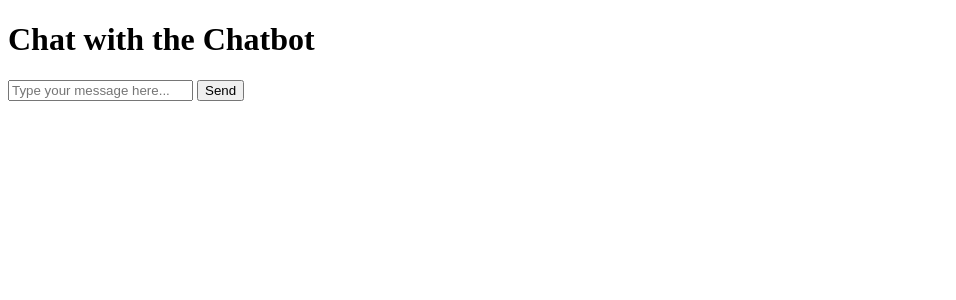
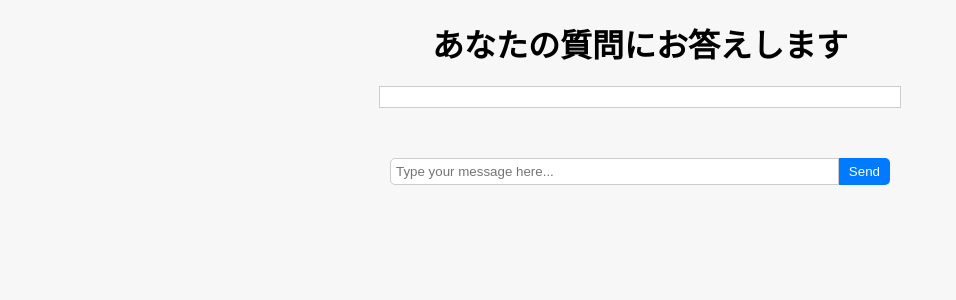
Before and after one commit to shuhei61/introduce, a Django app: page /chat in a window 1280 px wide. Shown: the top 300 px of the page, without its empty margins (0-956 px from the left). Run offline with Django 4.2, Linux system fonts and the light colour scheme.

Commit message:
成果発表会用ロジック

```diff
--- a/chat/chatbot_logic.py
+++ b/chat/chatbot_logic.py
@@ -1,25 +1,65 @@
 def get_weather(location: str) -> str:
-    weather = {"weather": "晴れ", "temperature": 38.0}
-    print(f"location: {location} / weather: {weather}")
+    weather = {"weather": "晴れ", "temperature": 30.0}
     return f"{location}の天気は、{weather['weather']}。最高気温は{weather['temperature']}度の見込みだよ。"
 
-def add_reminder(remind_at: str, note: str) -> str:
-    reminder = {"remind_at": remind_at, "note": note}
-    print(f"remind_at: {remind_at} / note: {note} / reminder: {reminder}")
-    return f"{reminder['note']}を、{reminder['remind_at']}にお知らせします。"
+def whats_this() -> str:
+    return f"私は、この日のためにpythonで作成されたchatbotアプリです。\n怠惰な発表者に代わりお返事します。"
+
+def made_by_python() -> str:
+    return f"はい、pythonで作成されました。\nインターネット記事と、この後発表する小関さんにもご協力いただき作成できました。"
+
+def hard() -> str:
+    return "一番大変だったのは環境系のエラーが出たときとのことです。"
+
+def how_long() -> str:
+    return "オリジナルアプリの作成に2～3週間。\n私の作成に2日間かかったようです。\n私の開発は手抜きがされているようです。"
+
+def use_ai() -> str:
+    return "いえ、私には使われておりません。\n例えばopenAIのAPIが使用されていれば、より高性能なアプリが作成できます。\n使用にお金がかかるため、私には使っていただけませんでした。"
+
+def lang() -> str:
+    return "Python以外では、Javaも少し勉強しています。\nJavaはカリキュラムが用意されているのでMacの方はやりやすいのではないでしょうか。"
+
+def master() -> str:
+    return "お答えできません。事務所を通してください。"
+
+def stb() -> str:
+    return "抹茶クリームフラペチーノが好物です。\n寒いときは、アールグレイティーラテのヴェンティサイズで、カスタムはオールミルク、ホイップ追加、はちみつ追加が好物です。"
 
 def chat(text: str) -> str:
-    return text
+    return "お答えが用意されていません。発表者の想定を上回る質問でした。\n感服いたしました。"
 
-skills = {"get_weather": get_weather, "add_reminder": add_reminder, "chat": chat}
+skills = {"get_weather": get_weather,
+          "whats_this": whats_this,
+          "made_by_python": made_by_python,
+          "hard": hard,
+          "how_long": how_long,
+          "hard": hard,
+          "use_ai": use_ai,
+          "master": master,
+          "stb": stb,
+          "chat": chat}
 
 # インテント・エンティティの抽出処理
 def extract_intent(text: str) -> tuple:
     if "天気" in text:
-        entities = {"location": "佐賀"}
+        entities = {"location": "東京"}
         return ("get_weather", entities)
-    elif "リマインド" in text:
-        entites = {"remind_at": "2023-07-22T12:34:56", "note": text}
-        return ("add_reminder", entites)
+    elif "なにこれ" in text or "なにそれ" in text or "何これ" in text or "何それ" in text:
+        return ("whats_this", {})
+    elif "python？" in text or "python?" in text:
+        return ("made_by_python", {})
+    elif "大変だった" in text:
+        return ("hard", {})
+    elif "どれくらいかかった" in text:
+        return ("how_long", {})
+    elif "AI" in text or "ai" in text:
+        return ("use_ai", {})
+    elif "言語" in text or "ai" in text:
+        return ("lang", {})
+    elif "発表者" in text:
+        return ("master", {})
+    elif "スタバ" in text:
+        return ("stb", {})
     else:
         return ("chat", {"text": text})
--- a/chat/templates/chat/chat.html
+++ b/chat/templates/chat/chat.html
@@ -2,14 +2,72 @@
 <html>
 <head>
     <title>Chatbot</title>
+    <style>
+      body {
+          font-family: Arial, sans-serif;
+          background-color: #f7f7f7;
+          margin: 0;
+          padding: 0;
+      }
+
+      h1 {
+          text-align: center;
+          margin: 20px 0;
+      }
+
+      #chatbox {
+          background-color: #fff;
+          border: 1px solid #ccc;
+          padding: 10px;
+          max-width: 500px;
+          margin: 0 auto;
+      }
+
+      .user-message,
+      .bot-message {
+          margin: 5px 0;
+          padding: 8px 10px;
+          border-radius: 5px;
+      }
+
+      .user-message {
+          background-color: #d2eafb;
+          text-align: right;
+      }
+
+      .bot-message {
+          background-color: #f0f0f0;
+      }
+
+      #chat_form {
+          display: flex;
+          margin: 50px auto 0;
+          max-width: 500px;
+      }
+
+      #user_input {
+          flex: 1;
+          padding: 5px;
+          border: 1px solid #ccc;
+          border-radius: 5px 0 0 5px;
+      }
+
+      #send_btn {
+          padding: 5px 10px;
+          background-color: #007bff;
+          color: #fff;
+          border: none;
+          border-radius: 0 5px 5px 0;
+          cursor: pointer;
+      }
+  </style>
 </head>
 <body>
-    <h1>Chat with the Chatbot</h1>
+    <h1>あなたの質問にお答えします</h1>
 
     <div id="chatbox">
-      <!-- チャットの会話ログ -->
       {% if response %}
-      <div class="bot-message">{{ response }}</div>
+      <div class="bot-message">{{ response|linebreaks }}</div>
       {% endif %}
     </div>
 
```
